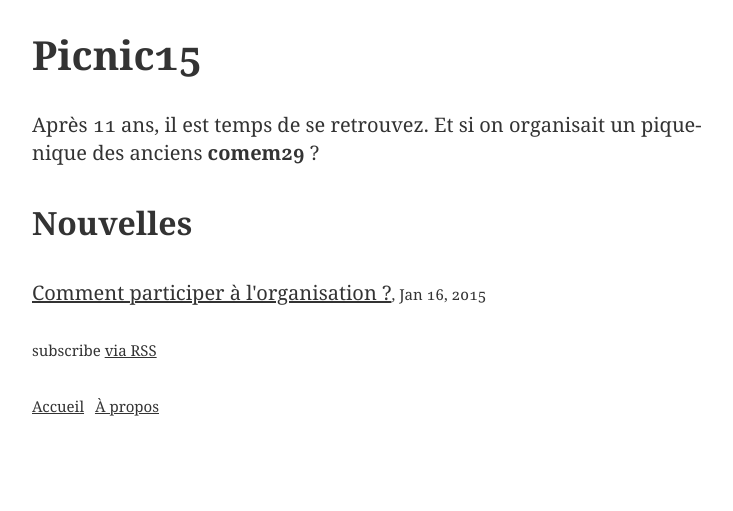
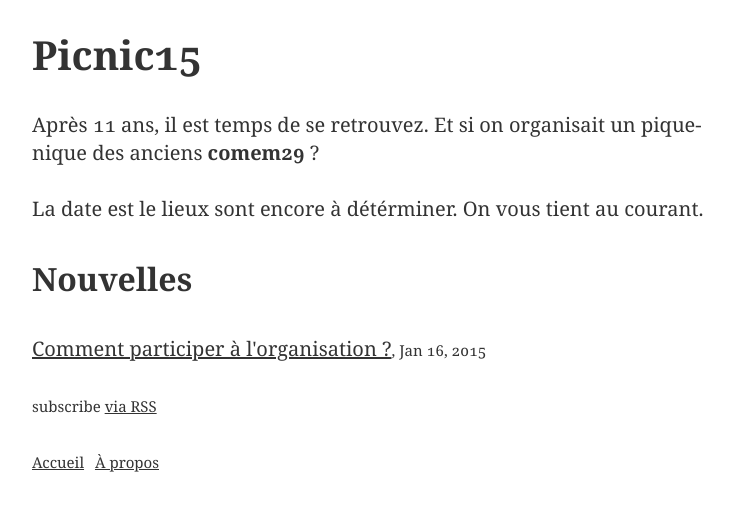
Before and after one commit to comem29/picnic15, a Jekyll site: the page built from index.html, in a window 1280 px wide. Shown: the top 511 px of the page, without its empty margins (261-994 px from the left). Built offline with Jekyll 4.4.1, drawn with Linux system fonts in a browser that asks for light colours.

Commit message:
add information on the home page

```diff
--- a/index.html
+++ b/index.html
@@ -5,6 +5,7 @@ layout: default
 <div class="home">
 
   <p>Après 11 ans, il est temps de se retrouvez. Et si on organisait un pique-nique des anciens <strong>comem29</strong> ?</p>
+  <p>La date est le lieux sont encore à détérminer. On vous tient au courant.</p>
 
   <h2>Nouvelles</h2>
 
```
